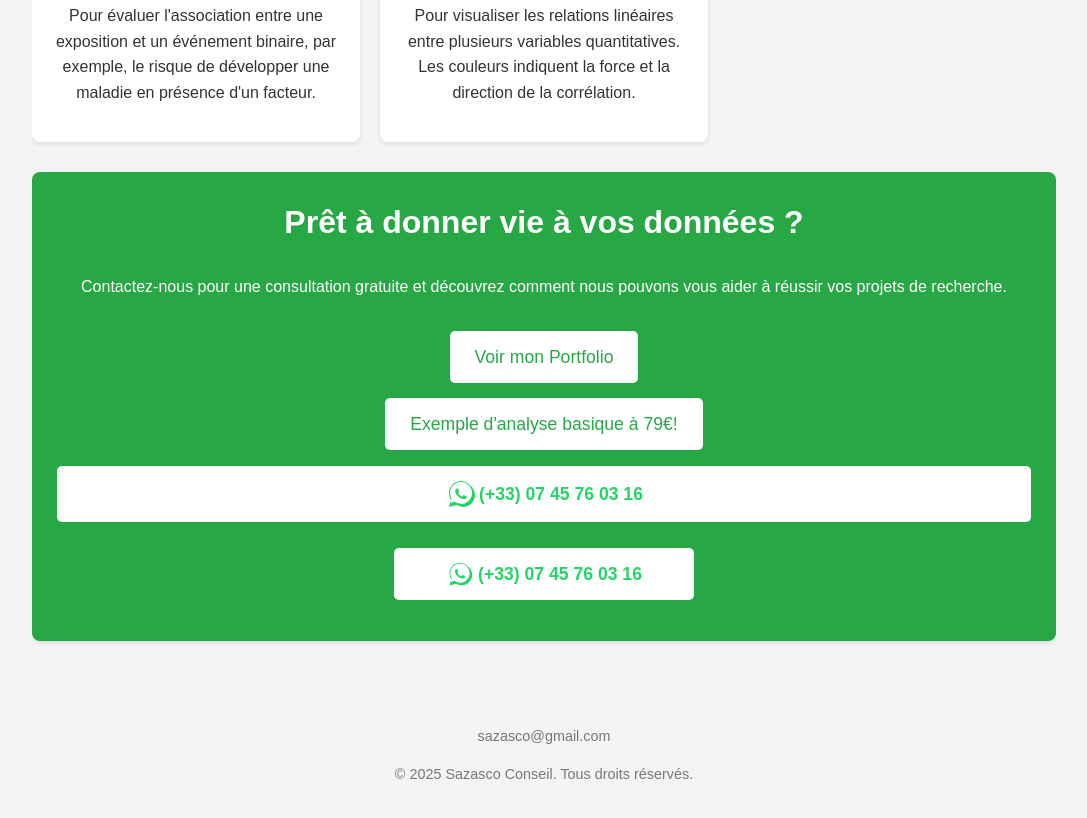
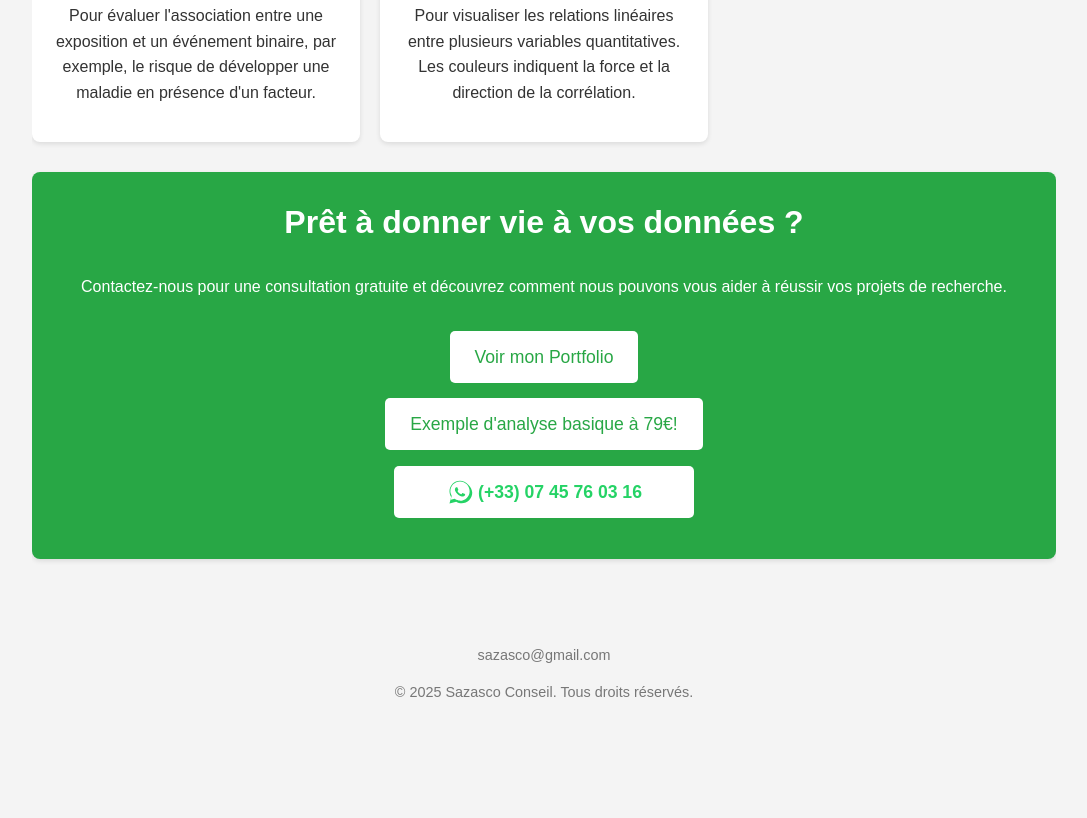
Before and after one commit to MedDataMuse/MedDataMuse, a plain HTML site: page index.html in a window 1280 px wide. Shown: the part 1878-2696 px from the top of the page, without its empty margins (96-1183 px from the left). After the commit the page ends 2617 px from the top, so only its background shows below. Drawn offline with Linux system fonts and the light colour scheme.

Commit message:
Update index.html

```diff
--- a/index.html
+++ b/index.html
@@ -404,14 +404,6 @@
            <a href="ex_upw1.pdf" target="_blank">Exemple d'analyse basique à 79€!</a>
         <p class="footer-text">
 
-<a href="https://wa.me/33745760316" target="_blank" title="WhatsApp"
-   style="display: flex; align-items: center; justify-content: center; text-decoration: none;">
-  <svg width="32" height="32" viewBox="0 0 32 32">
-    <path fill="#25D366" d="M16 3C9.37 3 4 8.37 4 15c0 2.41.7 4.67 1.92 6.66L4 29l7.67-1.89c1.91 1.11 4.14 1.77 6.33 1.77 6.63 0 12-5.37 12-12S22.63 3 16 3zm0 22.66c-2.01 0-3.97-.59-5.67-1.71l-.4-.25-4.55 1.12 1.21-4.51-.26-.41C5.6 17.97 5 16.52 5 15c0-6.06 4.94-11 11-11s11 4.94 11 11-4.94 11-11 11zm5.16-7.55c-.28-.14-1.68-.83-1.94-.93-.26-.1-.45-.14-.64.14-.19.28-.74.93-.91 1.12-.17.19-.34.21-.63.07-.28-.14-1.18-.43-2.25-1.38-.83-.74-1.39-1.65-1.56-1.93-.16-.28-.02-.43.12-.56.13-.13.28-.34.42-.51.14-.17.18-.29.28-.48.09-.19.05-.36-.02-.5-.07-.14-.64-1.54-.88-2.11-.23-.56-.47-.48-.64-.49-.16 0-.36-.01-.56-.01s-.5.07-.77.36c-.26.28-1.01.97-1.01 2.37s1.03 2.76 1.18 2.95c.14.18 2.03 3.09 4.93 4.21.69.28 1.23.45 1.65.58.69.22 1.32.19 1.81.12.55-.08 1.68-.69 1.92-1.35.24-.66.24-1.22.17-1.35-.07-.13-.26-.21-.54-.35z"/>
-  </svg>
-  <span style="margin-left: 2px; color: #25D366; font-weight: bold;">(+33) 07 45 76 03 16</span>
-</a>
-<br>
             <a href="https://wa.me/33745760316" target="_blank" title="WhatsApp"
    style="display: flex; align-items: center; justify-content: center; text-decoration: none; max-width: 250px; margin: 0 auto;">
   <svg width="28" height="28" viewBox="0 0 32 32">
```
